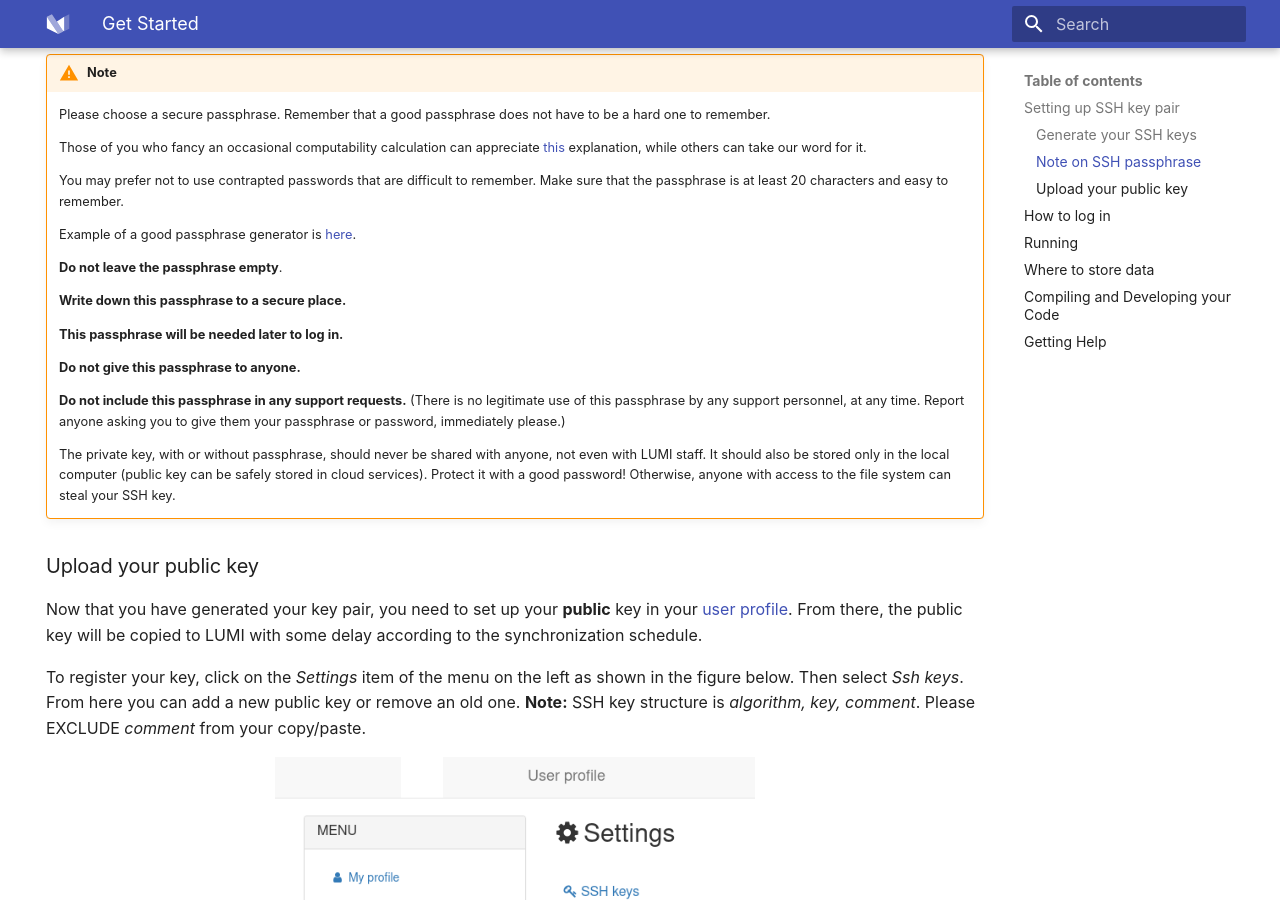
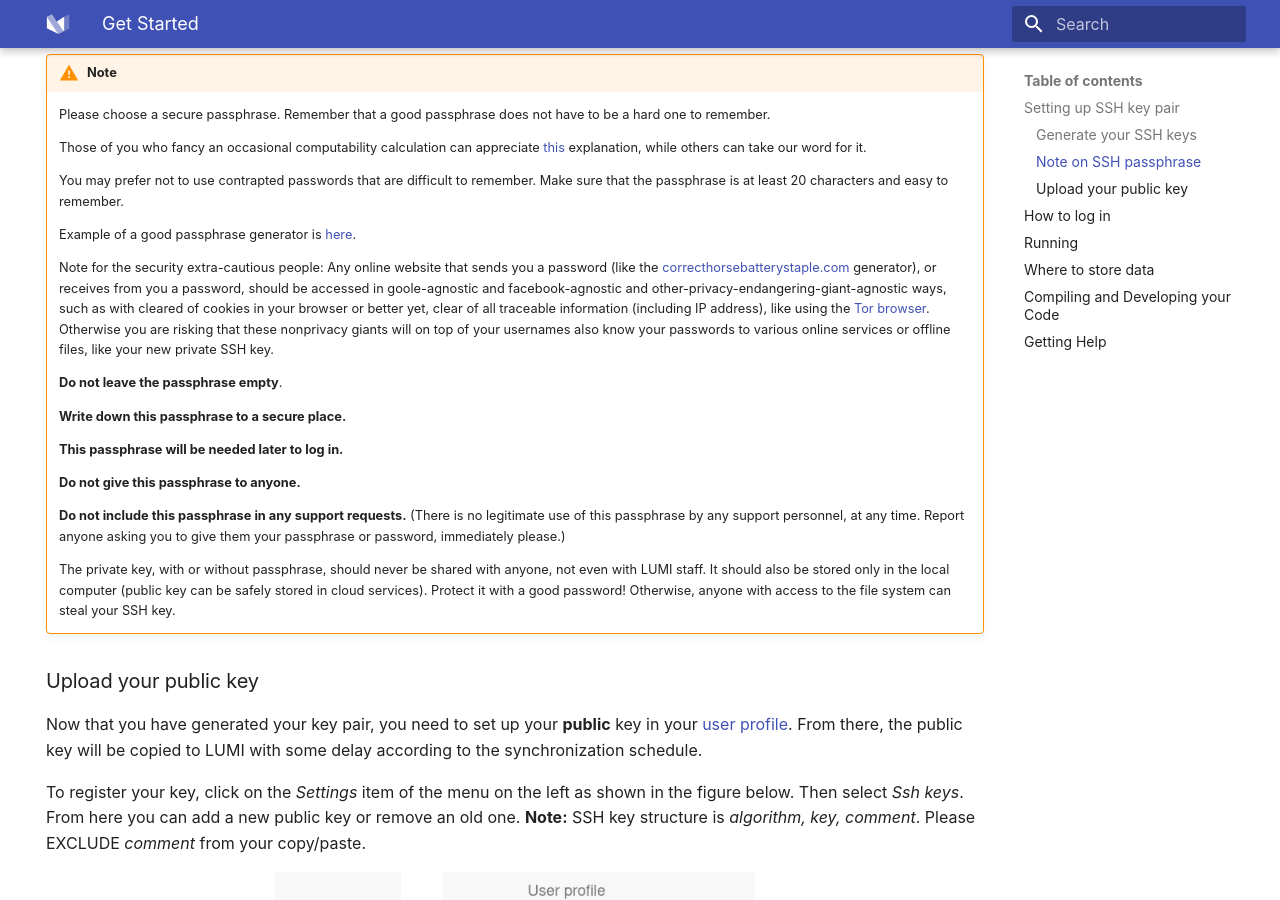
Before and after one commit to Lumi-supercomputer/lumi-userguide, an MkDocs documentation site: the page built from docs/firststeps/getstarted.md, in a window 1280 px wide and 900 px high, scrolled down 2275 px. Built offline with MkDocs 1.6.1 and Material for MkDocs 9.7.7, drawn with Linux system fonts in a browser that asks for light colours.

Commit message:
Update getstarted.md

```diff
--- a/docs/firststeps/getstarted.md
+++ b/docs/firststeps/getstarted.md
@@ -137,6 +137,15 @@ you need to generate an SSH key pair.
     Make sure that the passphrase is at least 20 characters and easy to remember.
 
     Example of a good passphrase generator is [here][correcthorsebatterystaple].
+
+    Note for the security extra-cautious people: Any online website that sends you a password
+    (like the [correcthorsebatterystaple.com][correcthorsebatterystaple] generator), or
+    receives from you a password, should be accessed in goole-agnostic and facebook-agnostic
+    and other-privacy-endangering-giant-agnostic ways, such as with cleared
+    of cookies in your browser or better yet, clear of all traceable information (including IP address),
+    like using the [Tor browser][torproject]. Otherwise you are risking that these nonprivacy
+    giants will on top of your usernames also know your passwords to various online
+    services or offline files, like your new private SSH key.
 
     **Do not leave the passphrase empty**.
 
```
Also changed, not shown: other parts of docs/firststeps/getstarted.md (+1 -1 lines).
